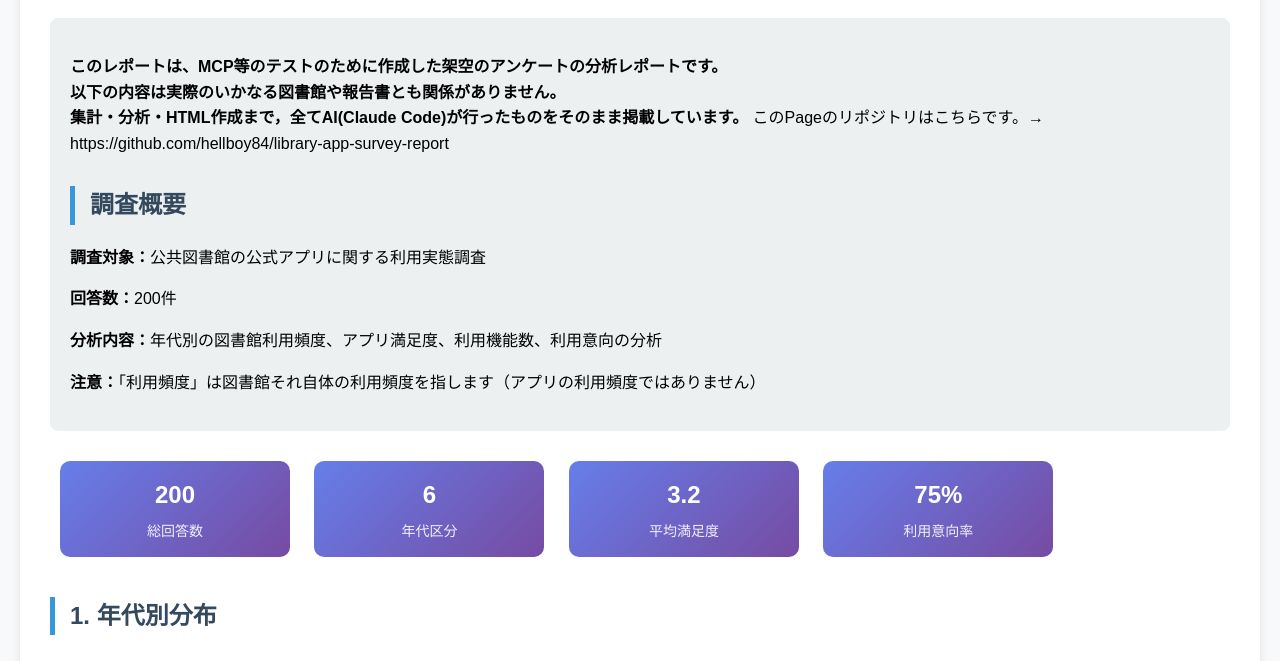
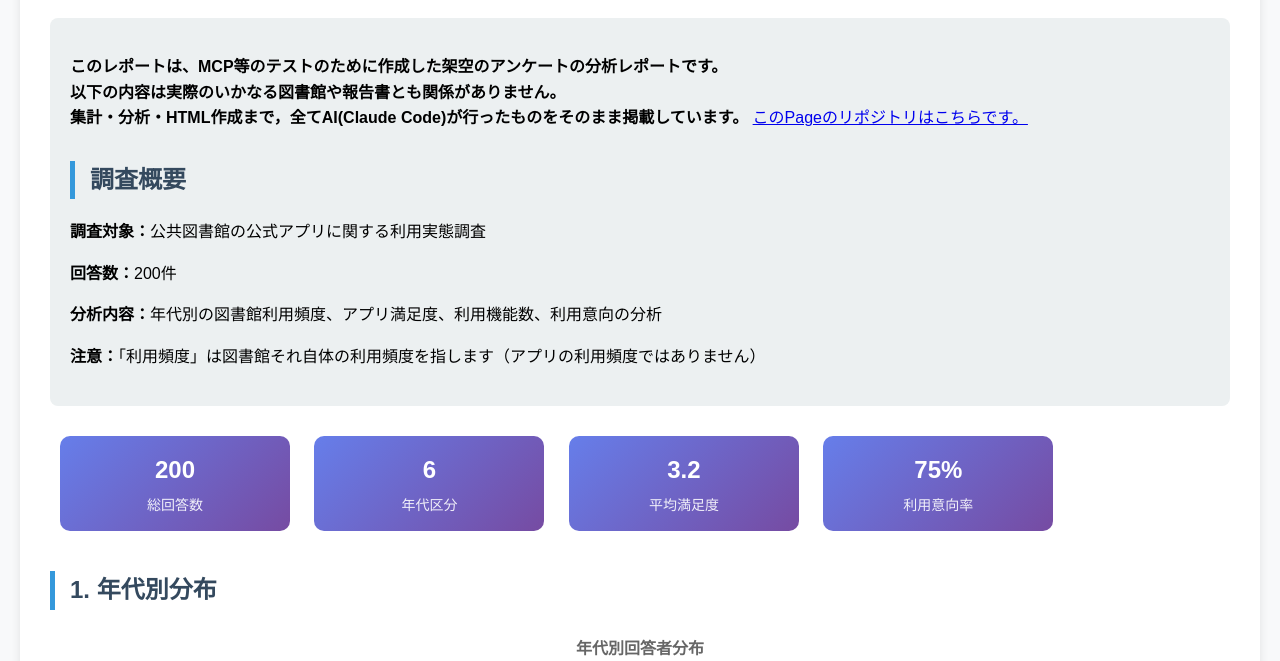
Before and after one commit to hellboy84/library-app-survey-report, a plain HTML site: page index.html in a window 1280 px wide. Shown: the part 139-800 px from the top of the page. Drawn offline with nearby package versions, Linux system fonts and the light colour scheme.

Commit message:
Update index.html

```diff
--- a/index.html
+++ b/index.html
@@ -127,7 +127,7 @@
             <p><B>このレポートは、MCP等のテストのために作成した架空のアンケートの分析レポートです。<br />
                 以下の内容は実際のいかなる図書館や報告書とも関係がありません。<br />
                 集計・分析・HTML作成まで，全てAI(Claude Code)が行ったものをそのまま掲載しています。</B>
-                このPageのリポジトリはこちらです。→ https://github.com/hellboy84/library-app-survey-report
+                <a href=https://github.com/hellboy84/library-app-survey-report>このPageのリポジトリはこちらです。</a>
              </p>
             <h2>調査概要</h2>
             <p><strong>調査対象：</strong>公共図書館の公式アプリに関する利用実態調査</p>
```
